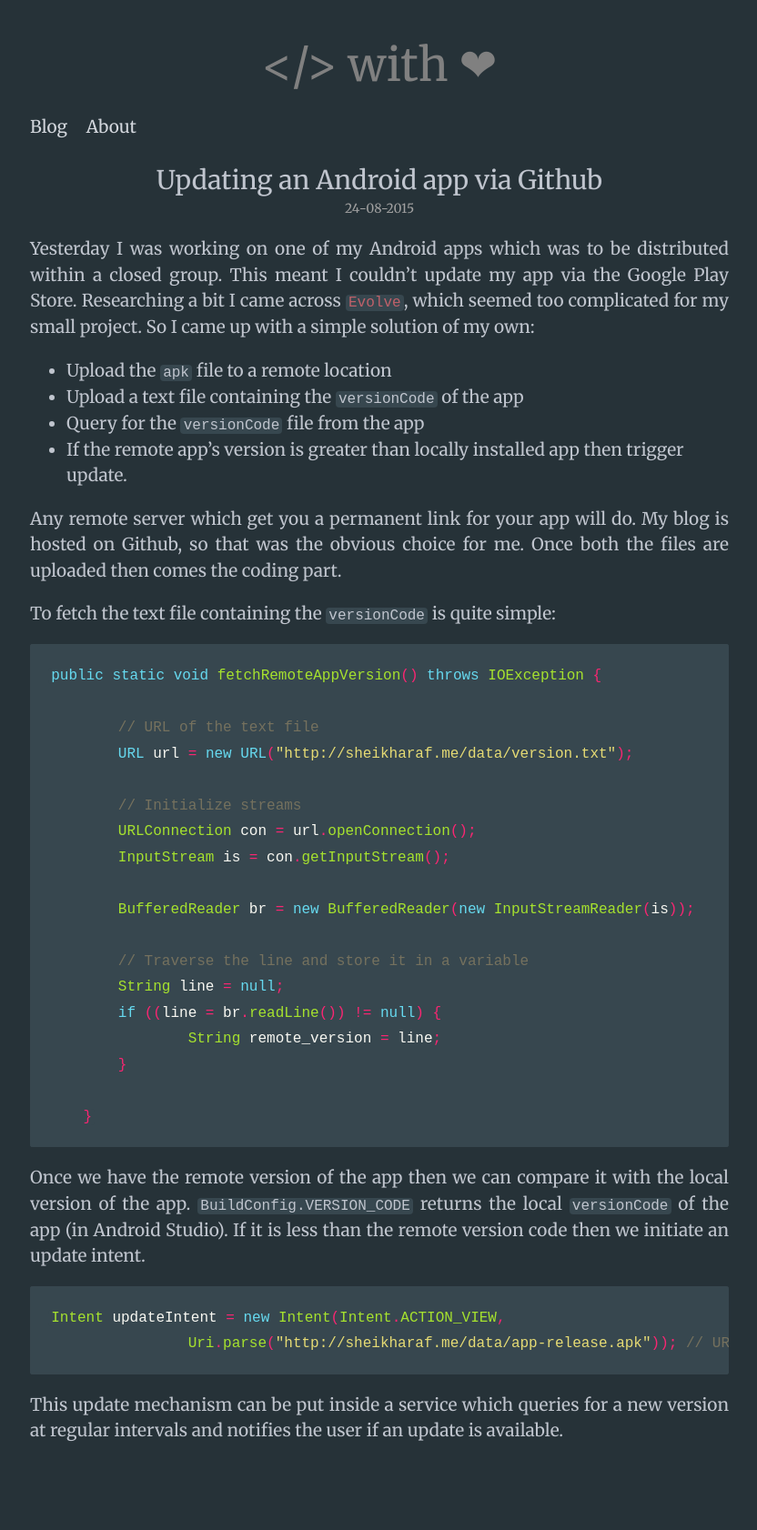
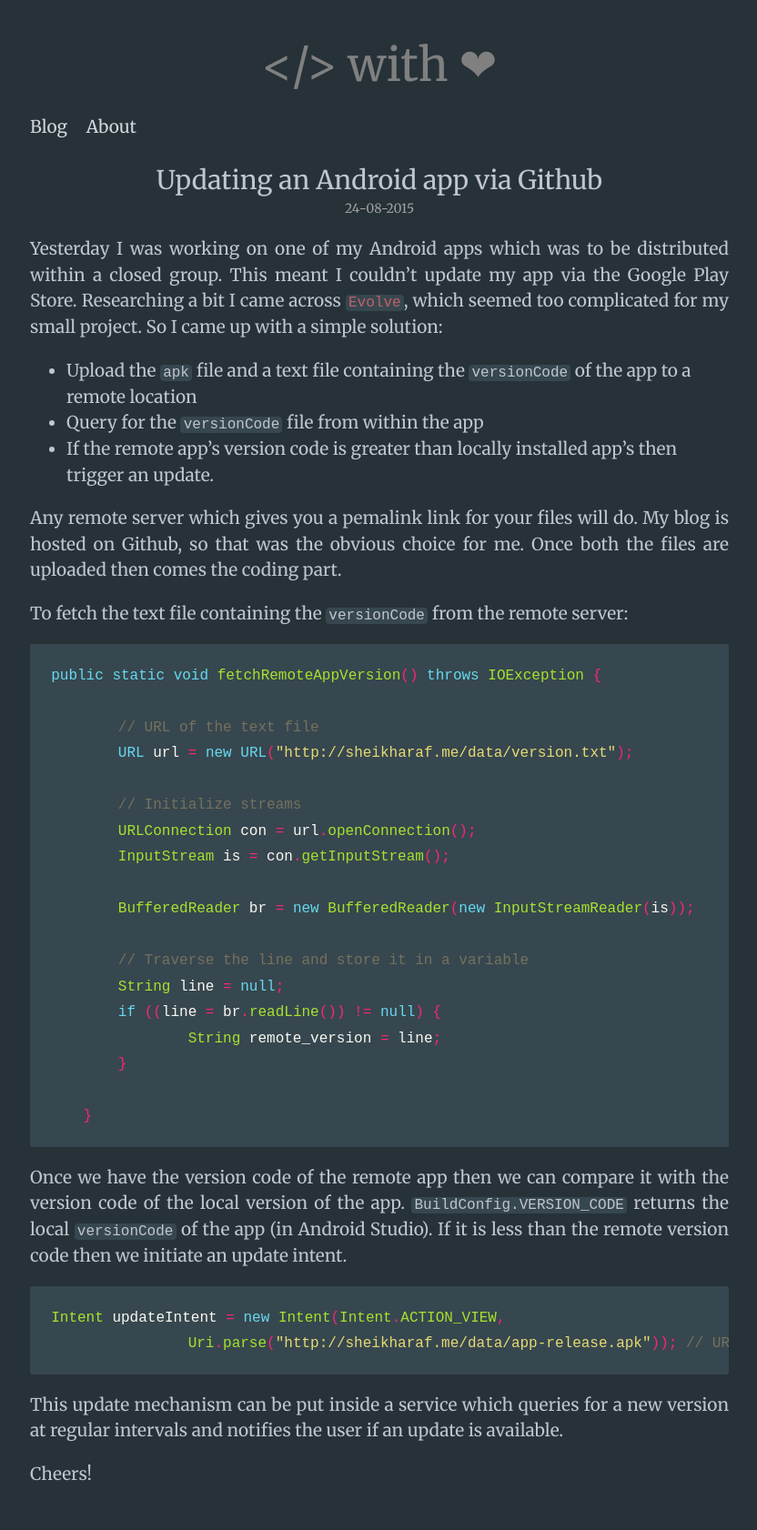
Before and after one commit to arafsheikh/arafsheikh.github.io, a Jekyll site: the page built from _posts/2015-08-24-updating-android-app-via-Github.md, in a window 1280 px wide. Shown: the whole page at 91% size, without its empty margins (223-1055 px from the left). Built offline with Jekyll 4.4.1, drawn with Linux system fonts in a browser that asks for light colours; Markdown is read by kramdown in place of the engine named in the settings; before the commit the page ends 1635 px from its top, so only the background shows below that.

Commit message:
Minor changes

````diff
--- a/_posts/2015-08-24-updating-android-app-via-Github.md
+++ b/_posts/2015-08-24-updating-android-app-via-Github.md
@@ -4,16 +4,15 @@ title: Updating an Android app via Github
 date: 2015-08-24 00:17:45
 ---
 
-Yesterday I was working on one of my Android apps which was to be distributed within a closed group. This meant I couldn't update my app via the Google Play Store. Researching a bit I came across [`Evolve`](https://blog.vivekpanyam.com/evolve-seamlessly-deploy-android-apps-to-users), which seemed too complicated for my small project. So I came up with a simple solution of my own:
+Yesterday I was working on one of my Android apps which was to be distributed within a closed group. This meant I couldn't update my app via the Google Play Store. Researching a bit I came across [`Evolve`](https://blog.vivekpanyam.com/evolve-seamlessly-deploy-android-apps-to-users), which seemed too complicated for my small project. So I came up with a simple solution:
 
-- Upload the `apk` file to a remote location
-- Upload a text file containing the `versionCode` of the app
-- Query for the `versionCode` file from the app
-- If the remote app's version is greater than locally installed app then trigger update.
+- Upload the `apk` file and a text file containing the `versionCode` of the app to a remote location
+- Query for the `versionCode` file from within the app
+- If the remote app's version code is greater than locally installed app's then trigger an update.
 
-Any remote server which get you a permanent link for your app will do. My blog is hosted on Github, so that was the obvious choice for me. Once both the files are uploaded then comes the coding part.
+Any remote server which gives you a pemalink link for your files will do. My blog is hosted on Github, so that was the obvious choice for me. Once both the files are uploaded then comes the coding part.
 
-To fetch the text file containing the `versionCode` is quite simple:
+To fetch the text file containing the `versionCode` from the remote server:
 
 ```java
 public static void fetchRemoteAppVersion() throws IOException {
@@ -36,7 +35,7 @@ public static void fetchRemoteAppVersion() throws IOException {
     }
 ```
 
-Once we have the remote version of the app then we can compare it with the local version of the app. `BuildConfig.VERSION_CODE` returns the local `versionCode` of the app (in Android Studio). If it is less than the remote version code then we initiate an update intent.
+Once we have the version code of the remote app then we can compare it with the version code of the local version of the app. `BuildConfig.VERSION_CODE` returns the local `versionCode` of the app (in Android Studio). If it is less than the remote version code then we initiate an update intent.
 
 ```java
 Intent updateIntent = new Intent(Intent.ACTION_VIEW,
@@ -44,3 +43,5 @@ Intent updateIntent = new Intent(Intent.ACTION_VIEW,
 ```
 
 This update mechanism can be put inside a service which queries for a new version at regular intervals and notifies the user if an update is available.
+
+Cheers!
````
